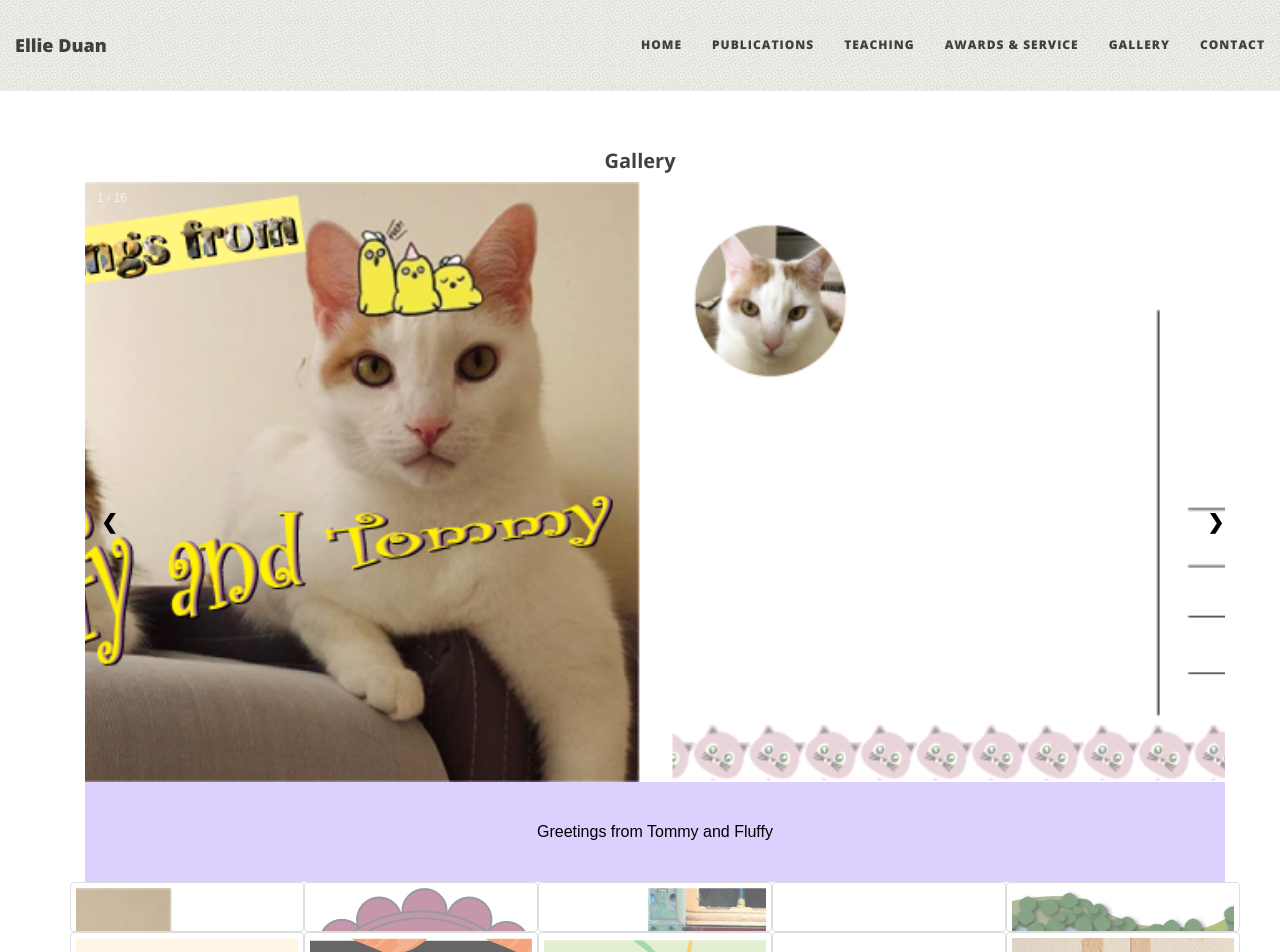
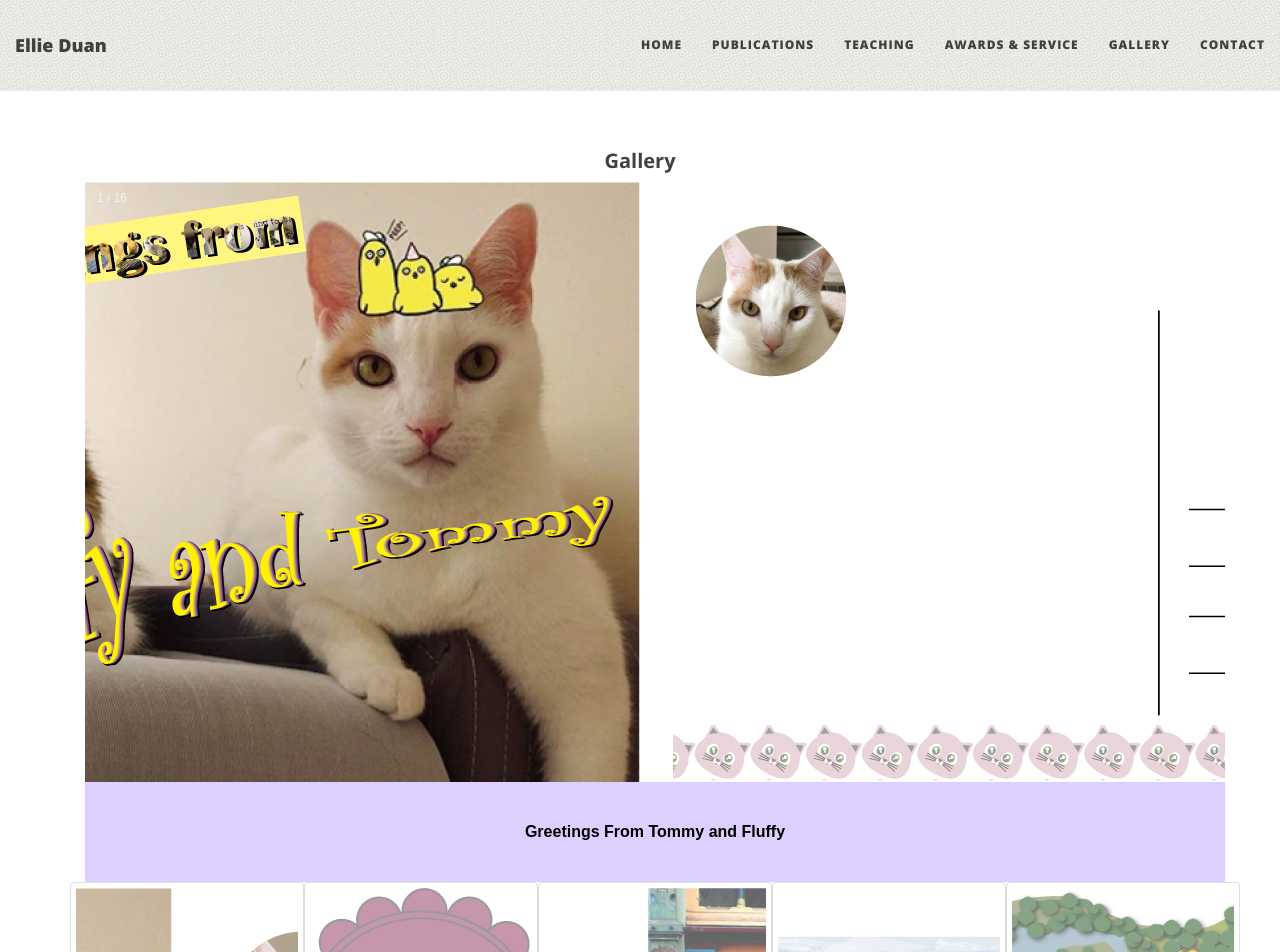
Before and after one commit to EllieDuan/EllieDuan.github.io, a Jekyll site: the page built from gallery.html, in a window 1280 px wide and 1400 px high. Shown: the top 952 px of the window. Built offline with Jekyll 4.4.1, drawn with Linux system fonts in a browser that asks for light colours; nearby versions of some CDN libraries.

Commit message:
update thumbnail

```diff
--- a/gallery.html
+++ b/gallery.html
@@ -90,6 +90,7 @@
   background-color: #dcd0ff;
   font-size: 16px;
   weight: 500;
+  font-weight: bold;
   padding: 0.5em;
   color: black;
 }
@@ -108,7 +109,7 @@
   padding: 5px;
   width: 20%;
   float:  left;
-  height: 50px;
+  height: 2OOpx;
   overflow: hidden;
   }
 
@@ -224,7 +225,7 @@
   <!-- Thumbnail images -->
   <div class="row">
     <div class="column">
-    <img class="demo cursor" src="/img/adobe_illustrator/class8_homework_ellie_happyholoday.png" style="width:auto; height:600px"  onclick="currentSlide(1)" alt="Greetings from Tommy and Fluffy">
+    <img class="demo cursor" src="/img/adobe_illustrator/class8_homework_ellie_happyholoday.png" style="width:auto; height:600px"  onclick="currentSlide(1)" alt="Greetings From Tommy and Fluffy">
     </div>
     <div class="column">
       <img class="demo cursor" src="/img/adobe_illustrator/Ellie_mooncake.png" style="width:auto; height:600px" onclick="currentSlide(2)" alt="Moon Cake">
@@ -254,16 +255,16 @@
     <img class="demo cursor" src="/img/painting/elephant.JPG" style="width:auto; height:600px"  onclick="currentSlide(10)" alt="Mom and Baby Elephant">
     </div>
     <div class="column">
-      <img class="demo cursor" src="/img/painting/3_scenes.JPG" style="width:auto; height:600px" onclick="currentSlide(11)" alt="Sun rise Sunset and Night">
+      <img class="demo cursor" src="/img/painting/3_scenes.JPG" style="width:auto; height:600px" onclick="currentSlide(11)" alt="Sun Rise Sunset and Night">
     </div>
     <div class="column">
-      <img class="demo cursor" src="/img/painting/piggy.JPG" style="width:auto; height:600px" onclick="currentSlide(12)" alt="Happy piggy year">
+      <img class="demo cursor" src="/img/painting/piggy.JPG" style="width:auto; height:600px" onclick="currentSlide(12)" alt="Happy Piggy Year">
     </div>
     <div class="column">
-      <img class="demo cursor" src="/img/painting/grassland.JPG" style="width:auto; height:600px"  onclick="currentSlide(13)" alt="Grassland in my Hometown">
+      <img class="demo cursor" src="/img/painting/grassland.JPG" style="width:auto; height:600px"  onclick="currentSlide(13)" alt="Grassland in My Hometown">
     </div>
     <div class="column">
-      <img class="demo cursor" src="/img/painting/sakura.jpg" style="width:auto; height:600px"  onclick="currentSlide(14)" alt="Sakura over Mt.Fuji">
+      <img class="demo cursor" src="/img/painting/sakura.jpg" style="width:auto; height:600px"  onclick="currentSlide(14)" alt="Sakura Over Mt.Fuji">
     </div>
     <div class="column">
       <img class="demo cursor" src="/img/painting/van_gogh_sunflower.jpg" style="width:auto; height:600px" onclick="currentSlide(15)" alt="Van Gogh Sunflower">
```
Also changed, not shown: img/adobe_illustrator/class8_homework_ellie_happyholoday.png.
